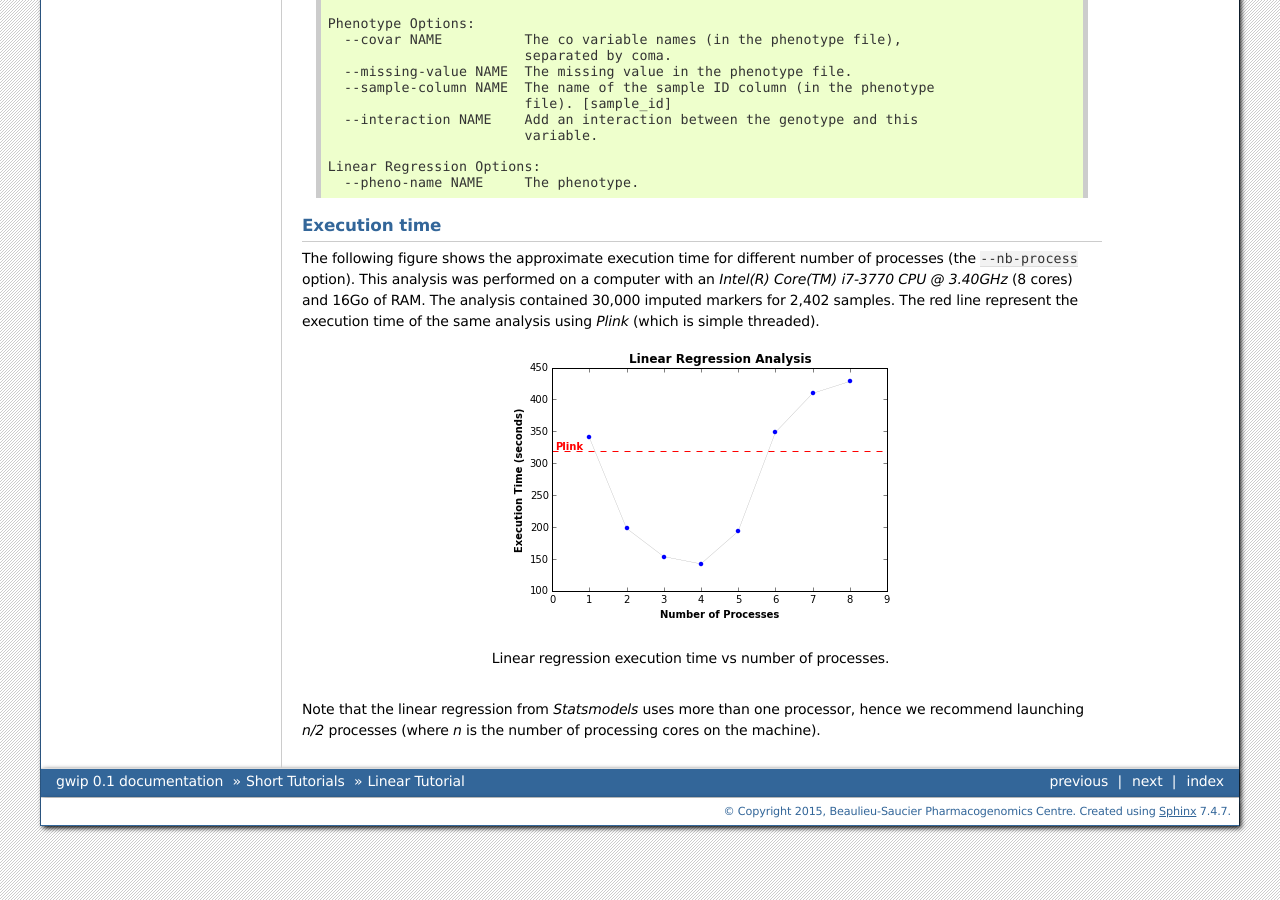
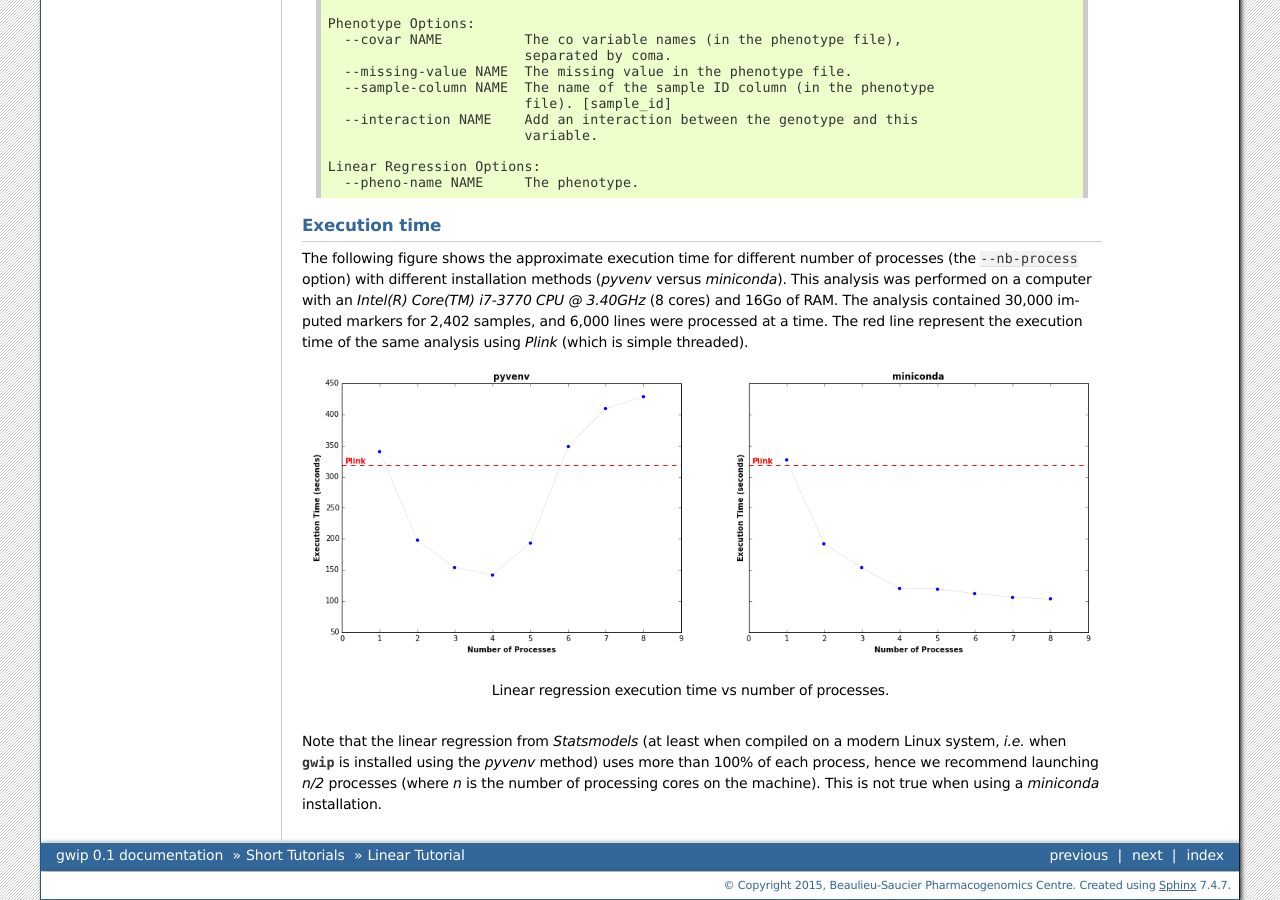
Before and after one commit to pgxcentre/genipe, a Sphinx documentation site: the page built from docs/tutorials/tutorial_linear.rst, in a window 1280 px wide and 900 px high, scrolled down 2583 px. Built offline with Sphinx 7.4.7, drawn with Linux system fonts in a browser that asks for light colours.

Commit message:
New plot for execution time

```diff
--- a/docs/tutorials/tutorial_linear.rst
+++ b/docs/tutorials/tutorial_linear.rst
@@ -201,20 +201,24 @@ Execution time
 ^^^^^^^^^^^^^^^
 
 The following figure shows the approximate execution time for different number
-of processes (the ``--nb-process`` option). This analysis was performed on a
-computer with an *Intel(R) Core(TM) i7-3770 CPU @ 3.40GHz* (8 cores) and 16Go
-of RAM. The analysis contained 30,000 imputed markers for 2,402 samples. The
-red line represent the execution time of the same analysis using *Plink* (which
-is simple threaded).
+of processes (the ``--nb-process`` option) with different installation methods
+(*pyvenv* versus *miniconda*). This analysis was performed on a computer with
+an *Intel(R) Core(TM) i7-3770 CPU @ 3.40GHz* (8 cores) and 16Go of RAM. The
+analysis contained 30,000 imputed markers for 2,402 samples, and 6,000 lines
+were processed at a time. The red line represent the execution time of the same
+analysis using *Plink* (which is simple threaded).
 
 .. _linear_exec_time:
 
 .. figure:: ../_static/images/Linear_Walltime.png
     :align: center
+    :width: 100%
     :alt: Linear regression execution time vs number of processes.
 
     Linear regression execution time vs number of processes.
 
-Note that the linear regression from *Statsmodels* uses more than one
-processor, hence we recommend launching *n/2* processes (where *n* is the
-number of processing cores on the machine).
+Note that the linear regression from *Statsmodels* (at least when compiled on a
+modern Linux system, *i.e.* when :py:mod:`gwip` is installed using the *pyvenv*
+method) uses more than 100% of each process, hence we recommend launching *n/2*
+processes (where *n* is the number of processing cores on the machine). This is
+not true when using a *miniconda* installation.
```
Also changed, not shown: docs/_static/images/Linear_Walltime.png.
